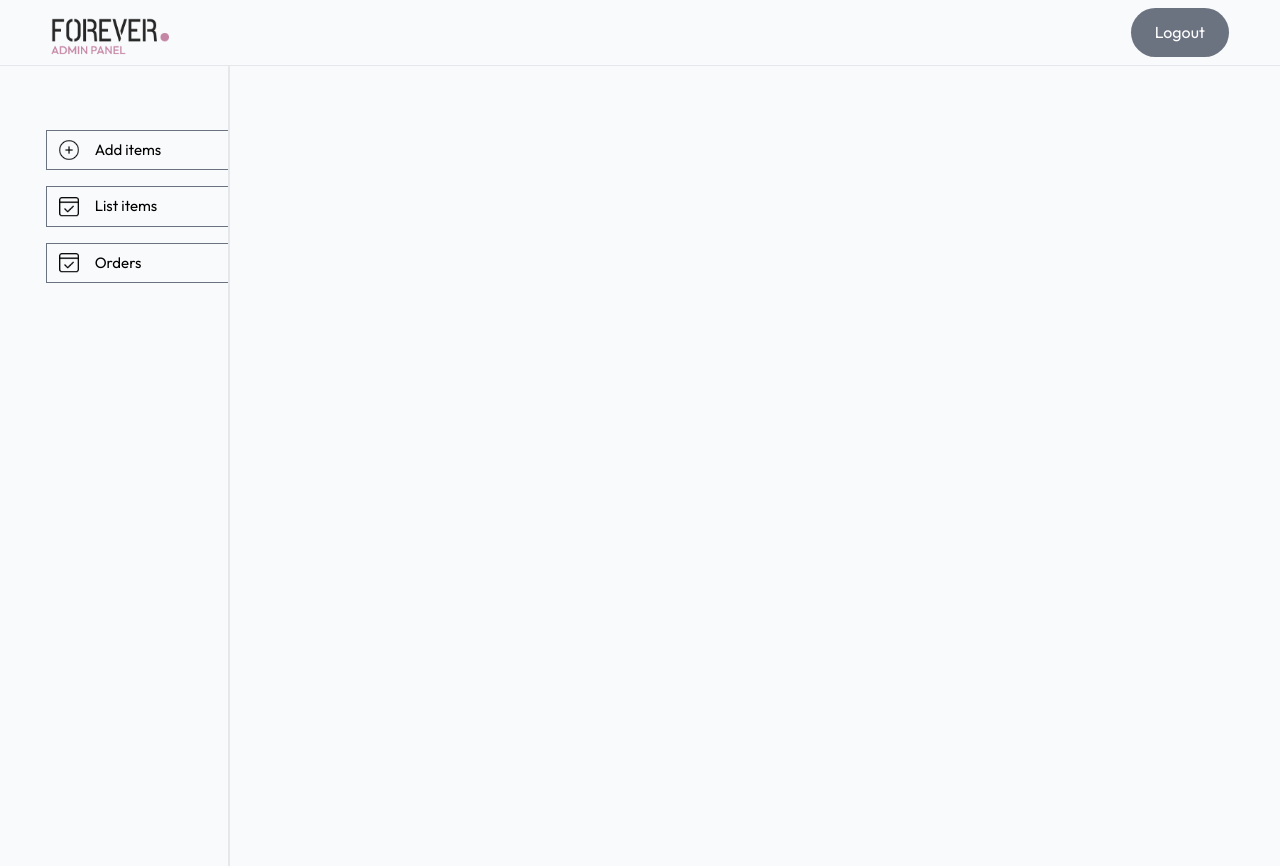
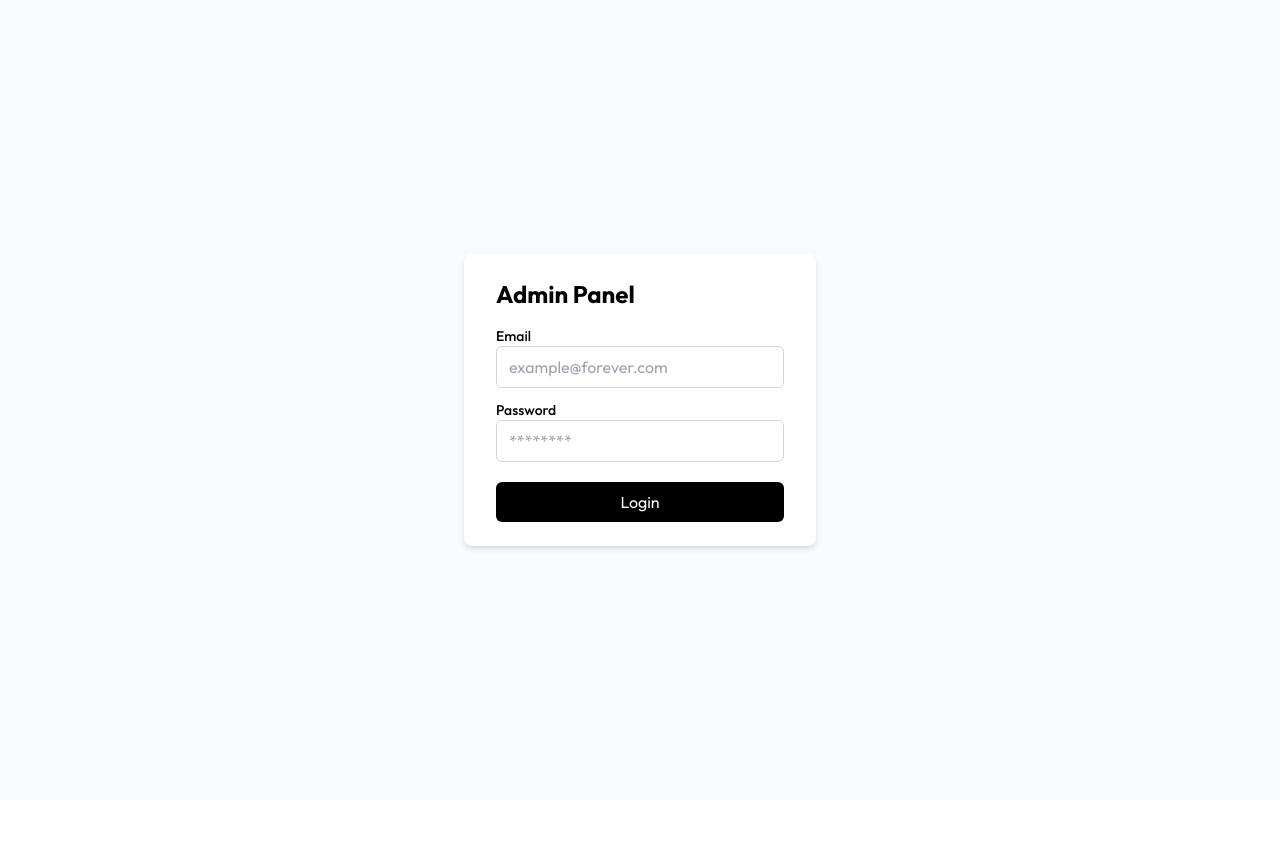
Before and after one commit to Kamranali1/admin_panel-, a React (Vite) app: page / in a window 1280 px wide. After the commit the page ends 800 px from the top, so only its background shows below. Built offline with nearby package versions, Linux system fonts and the light colour scheme; no server answers.

Commit message:
Login functionality added

```diff
--- a/src/App.jsx
+++ b/src/App.jsx
@@ -1,22 +1,35 @@
-import React from 'react'
+import React, { useEffect, useState } from 'react'
 import Navbar from './components/Navbar'
 import Sidebar from './components/Sidebar.jsx'
 import { Route, Routes } from 'react-router-dom'
 import Add from "./pages/Add.jsx"
 import List from './pages/List.jsx'
 import Orders from './pages/Orders.jsx'
+import Login from './components/Login.jsx'
+export const backendUrl = import.meta.env.VITE_BACKEND_URL
+
+
 const App = () => {
-  return (
+     const [token,setToken] = useState(localStorage.getItem("token")?localStorage.getItem("token"):"")
+
+     useEffect(()=>{
+     localStorage.setItem("token",token)
+     },[token])
+
+     return (
     <div className='bg-gray-50 min-h-screen' >
+    {
+      token ==='' ? <Login setToken={setToken} /> :
 
       <>
 
-        <Navbar />
+        <Navbar setToken={setToken} />
         <hr />
         <div className='flex w-full'>
           <Sidebar />
           <div className='w-[70%] mx-auto ml-[max(5vw,25px)] my-8 text-gray-600 text-base '>
             <Routes >
+
               <Route path='/add' element={<Add />} />
               <Route path='/list' element={<List />} />
               <Route path='/orders' element={<Orders />} />
@@ -26,6 +39,8 @@ const App = () => {
           </div>
         </div>
       </>
+    }
+
     </div>
 
   )
--- a/src/components/Login.jsx
+++ b/src/components/Login.jsx
@@ -1,8 +1,43 @@
-import React from 'react'
+import axios from 'axios'
+import React, { useState } from 'react'
+import { backendUrl } from '../App'
 
-const Login = () => {
+const Login = ({setToken}) => {
+    const [email,setEmail] = useState('')
+    const [password ,setPassword] = useState('')
+
+ const onSubmitHandler = async (e)=>{
+    try{
+        e.preventDefault()
+        let response = await axios.post(backendUrl+"/api/user/admin",{email,password})
+         if(response.data.success){
+            setToken(response.data.token)
+         }else{
+
+         }
+    }catch(error){
+        console.log(error.message)
+    }
+ }
+
   return (
-    <div>Login</div>
+    <div className='min-h-screen flex justify-center items-center'>
+        <div className='bg-white shadow-md rounded-lg px-8 py-6 max-w-md' >
+            <h1 className='text-2xl font-bold mb-4 '>Admin Panel</h1>
+            <form onSubmit={onSubmitHandler}  >
+                <div className='mb-3 min-w-72'>
+                    <p className='text-sm font-medium'>Email</p>
+                    <input onChange={(e)=>setEmail(e.target.value)} value={email} className='w-full rounded-md px-3 py-2 border border-gray-300 outline-none '  type="email" placeholder='example@forever.com' required />
+                </div >
+                <div className='mb-3 min-w-72'>
+                    <p className='text-sm font-medium' >Password</p>
+                    <input onChange={(e)=>setPassword(e.target.value)} value={password} className='w-full  rounded-md px-3 py-2 border border-gray-300 outline-none' type="Password" placeholder='********' required />
+                </div>
+           <button type='submit' className='bg-black text-white mt-2 rounded-md  w-full px-4 py-2  ' > Login</button>
+
+            </form>
+        </div>
+    </div>
   )
 }
 
--- a/src/components/Navbar.jsx
+++ b/src/components/Navbar.jsx
@@ -1,10 +1,13 @@
 import React from 'react'
 import {assets} from "../assets/admin_assets/assets"
-const Navbar = () => {
+const Navbar = ({setToken}) => {
+   const onClickHandler = ()=>{
+     setToken('')
+  }
   return (
     <div className='flex px-[4%] py-2  justify-between'>
          <img className='w-[max(10%,80px)] ' src={assets.logo} alt="" />
-        <button className='bg-gray-500 text-white px-6 py-2 rounded-full ' >Logout </button>
+        <button onClick={onClickHandler} className='bg-gray-500 text-white px-6 py-2 rounded-full ' >Logout </button>
     </div>
   )
 }
```
Also changed, not shown: 1 other file (tests, documents, lock files or other folders).
